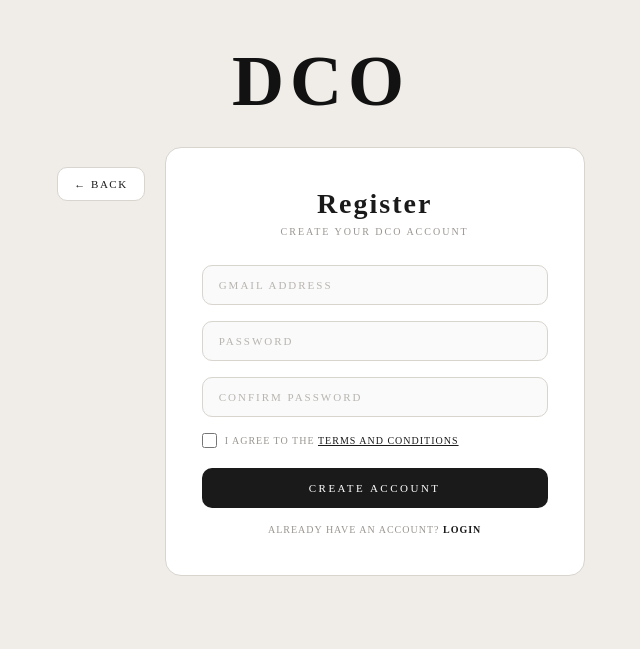
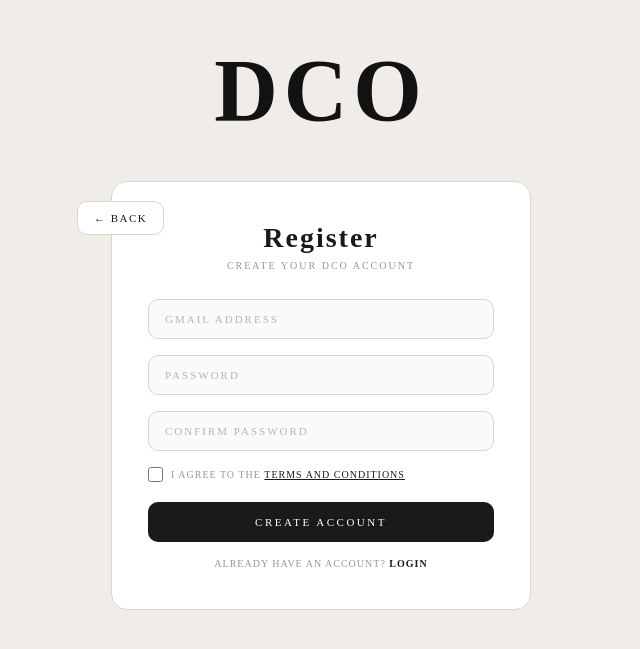
Before and after one commit to dacoliatpaul-boop/e-commerce-web, a PHP site: page /register.php in a window 1280 px wide. Shown: the top 649 px of the page, without its empty margins (319-959 px from the left). Run offline with PHP 8.4, Linux system fonts and the light colour scheme; some web fonts are replaced.

Commit message:
updated css

```diff
--- a/DACO/css/auth.css
+++ b/DACO/css/auth.css
@@ -14,14 +14,14 @@ body {
 
 /* ── Brand logo ── */
 .DCO {
-    font-size: 72px;
+    font-size: 88px;
     font-family: 'Joan', serif;
     font-weight: bold;
     text-align: center;
     display: block;
     color: #121212;
     letter-spacing: 6px;
-    padding: 40px 0 0;
+    padding: 40px 0 16px;
     text-decoration: none;
 }
 
@@ -33,6 +33,9 @@ body {
     gap: 20px;
     margin: 24px auto 60px;
     padding: 0 16px;
+    max-width: 520px;
+    width: 100%;
+    position: relative;
 }
 
 /* ── Back button (left side of card) ── */
@@ -40,7 +43,9 @@ body {
     display: flex;
     align-items: center;
     gap: 6px;
-    margin-top: 20px;          /* aligns roughly with top of card content */
+    position: absolute;
+    left: 16px;
+    top: 20px;
     padding: 10px 16px;
     background: #fff;
     border: 1px solid #D8D4CE;
```
